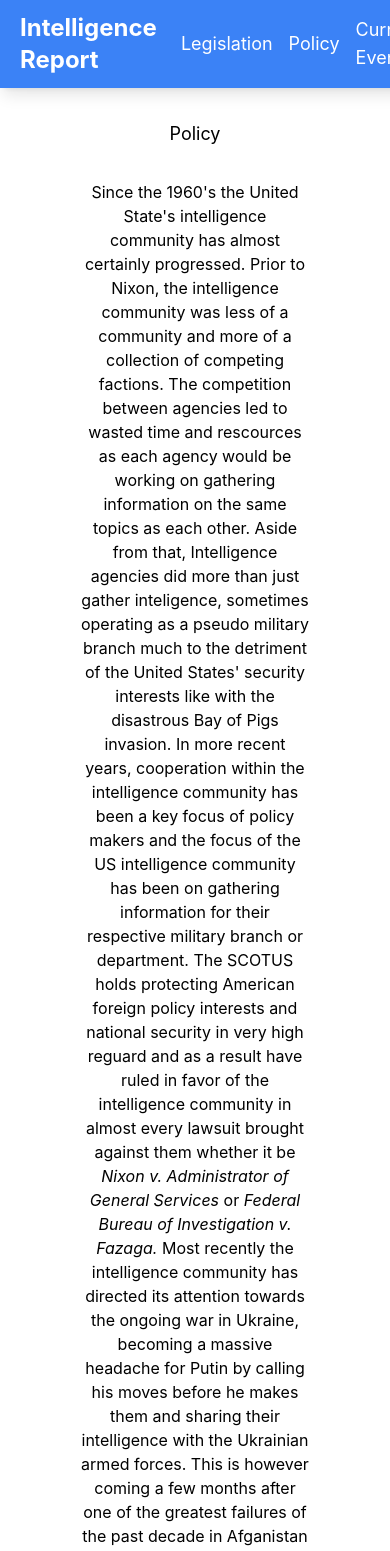
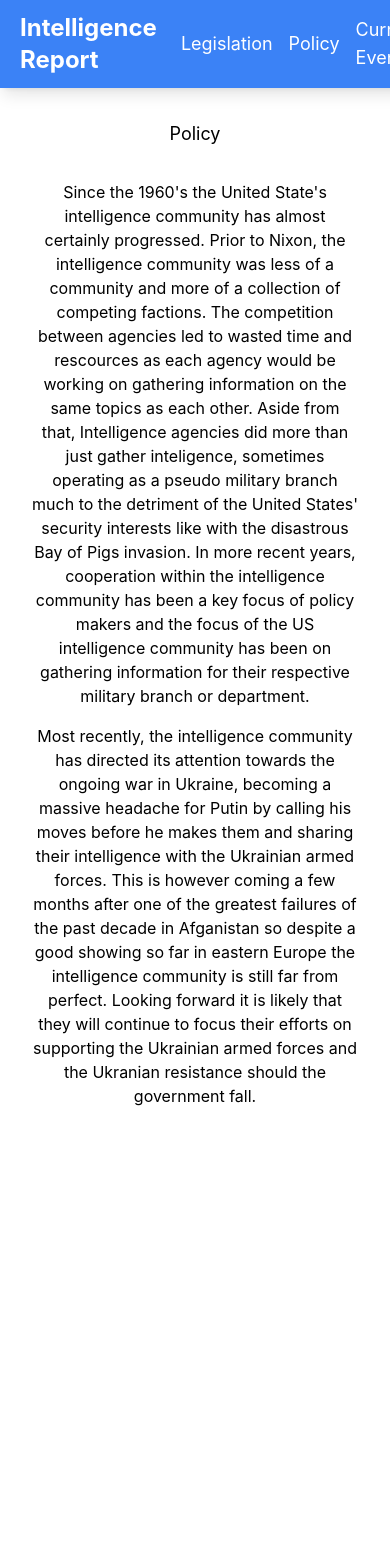
Before and after one commit to MattAxon/Intellegence, a Next.js app: page /policy in a window 390 px wide. Shown: the top 1551 px of the page. After the commit the page ends 1108 px from the top, so only its background shows below. Built offline with nearby package versions, Linux system fonts and the light colour scheme.

Commit message:
responsive changes

```diff
--- a/pages/policy.js
+++ b/pages/policy.js
@@ -9,7 +9,7 @@ export default function policy() {
       <div>
         <h1 className="text-center text-lg my-8">Policy</h1>
         <div>
-          <p className="text-center mx-20">
+          <p className="text-center mx-8 lg:mx-20">
             Since the 1960's the United State's intelligence community has
             almost certainly progressed. Prior to Nixon, the intelligence
             community was less of a community and more of a collection of
@@ -23,15 +23,12 @@ export default function policy() {
             within the intelligence community has been a key focus of policy
             makers and the focus of the US intelligence community has been on
             gathering information for their respective military branch or
-            department. The SCOTUS holds protecting American foreign policy
-            interests and national security in very high reguard and as a result
-            have ruled in favor of the intelligence community in almost every
-            lawsuit brought against them whether it be{" "}
-            <i>Nixon v. Administrator of General Services</i> or{" "}
-            <i>Federal Bureau of Investigation v. Fazaga.</i> Most recently the
-            intelligence community has directed its attention towards the
-            ongoing war in Ukraine, becoming a massive headache for Putin by
-            calling his moves before he makes them and sharing their
+            department.
+          </p>
+          <p className="text-center mt-4 mx-8 lg:mx-20">
+            Most recently, the intelligence community has directed its attention
+            towards the ongoing war in Ukraine, becoming a massive headache for
+            Putin by calling his moves before he makes them and sharing their
             intelligence with the Ukrainian armed forces. This is however coming
             a few months after one of the greatest failures of the past decade
             in Afganistan so despite a good showing so far in eastern Europe the
```
